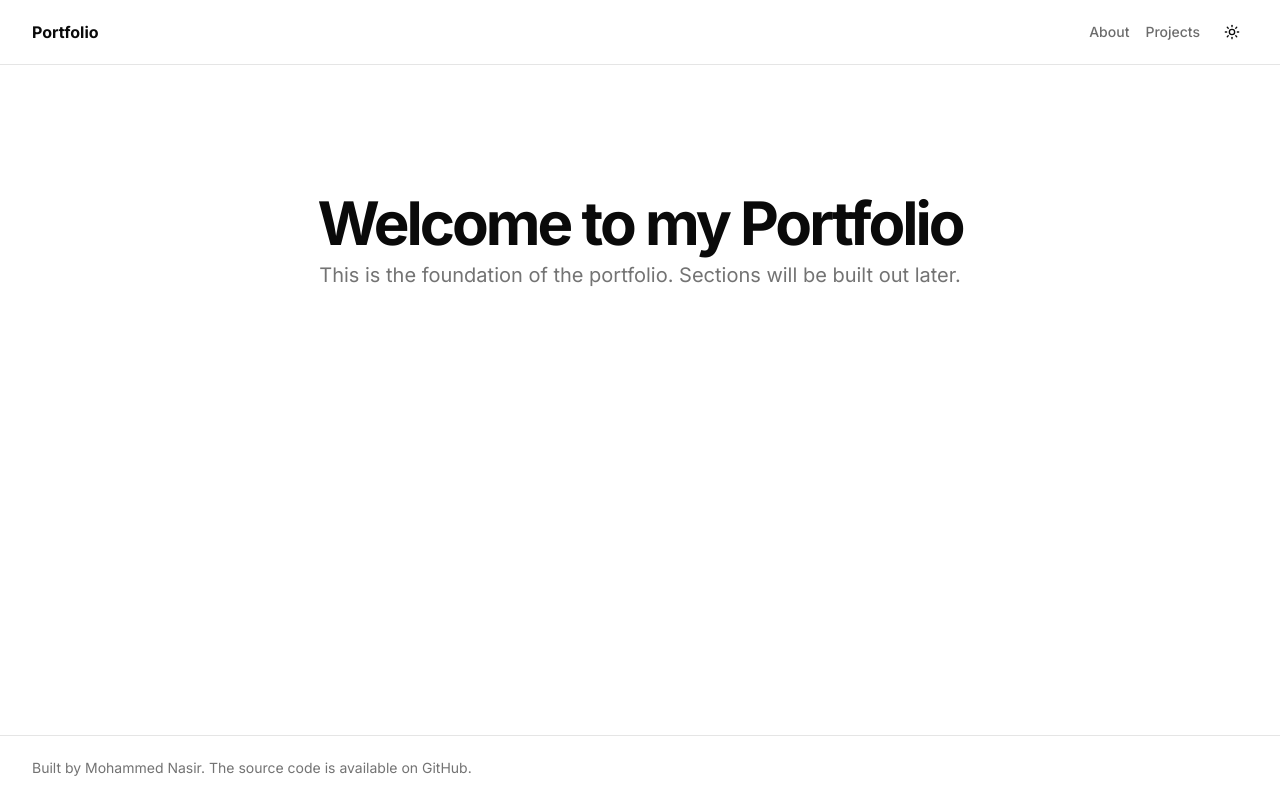
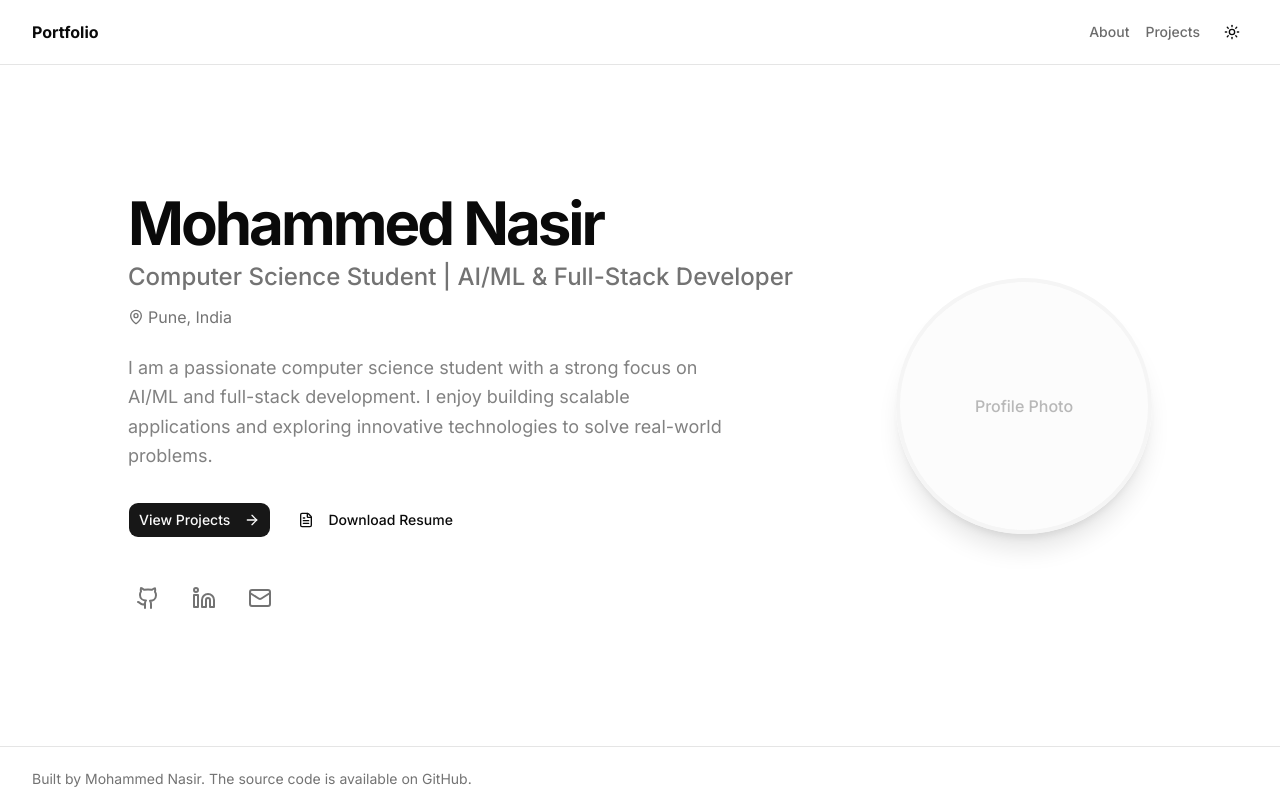
Before and after one commit to manasir747/Portfolio, a Next.js app: page / in a window 1280 px wide. Built offline with nearby package versions, Linux system fonts and the light colour scheme.

Commit message:
Updated homepage

```diff
--- a/src/app/page.tsx
+++ b/src/app/page.tsx
@@ -1,16 +1,112 @@
 import { PageContainer } from "@/components/layout/PageContainer";
+import { buttonVariants } from "@/components/ui/button";
+import { Mail, MapPin, FileText, ArrowRight } from "lucide-react";
+import Link from "next/link";
+
+function GithubIcon(props: React.SVGProps<SVGSVGElement>) {
+  return (
+    <svg
+      {...props}
+      xmlns="http://www.w3.org/2000/svg"
+      width="24"
+      height="24"
+      viewBox="0 0 24 24"
+      fill="none"
+      stroke="currentColor"
+      strokeWidth="2"
+      strokeLinecap="round"
+      strokeLinejoin="round"
+    >
+      <path d="M15 22v-4a4.8 4.8 0 0 0-1-3.2c3 0 6-2 6-5.5.08-1.25-.27-2.48-1-3.5.28-1.15.28-2.35 0-3.5 0 0-1 0-3 1.5-2.64-.5-5.36-.5-8 0C6 2 5 2 5 2c-.3 1.15-.3 2.35 0 3.5A5.403 5.403 0 0 0 4 9c0 3.5 3 5.5 6 5.5-.39.49-.68 1.05-.85 1.65-.17.6-.22 1.23-.15 1.85v4" />
+      <path d="M9 18c-4.51 2-5-2-7-2" />
+    </svg>
+  );
+}
+
+function LinkedinIcon(props: React.SVGProps<SVGSVGElement>) {
+  return (
+    <svg
+      {...props}
+      xmlns="http://www.w3.org/2000/svg"
+      width="24"
+      height="24"
+      viewBox="0 0 24 24"
+      fill="none"
+      stroke="currentColor"
+      strokeWidth="2"
+      strokeLinecap="round"
+      strokeLinejoin="round"
+    >
+      <path d="M16 8a6 6 0 0 1 6 6v7h-4v-7a2 2 0 0 0-2-2 2 2 0 0 0-2 2v7h-4v-7a6 6 0 0 1 6-6z" />
+      <rect width="4" height="12" x="2" y="9" />
+      <circle cx="4" cy="4" r="2" />
+    </svg>
+  );
+}
 
 export default function Home() {
   return (
-    <PageContainer className="py-12 md:py-24 lg:py-32">
-      <section className="flex flex-col items-center justify-center space-y-4 text-center">
-        <div className="space-y-2">
-          <h1 className="text-3xl font-bold tracking-tighter sm:text-4xl md:text-5xl lg:text-6xl/none">
-            Welcome to my Portfolio
-          </h1>
-          <p className="mx-auto max-w-[700px] text-muted-foreground md:text-xl">
-            This is the foundation of the portfolio. Sections will be built out later.
+    <PageContainer className="py-12 md:py-24 lg:py-32 flex flex-col items-center">
+      <section className="flex flex-col-reverse md:flex-row items-center gap-10 md:gap-16 max-w-5xl w-full">
+        <div className="flex-1 space-y-6 text-center md:text-left">
+          <div className="space-y-2">
+            <h1 className="text-4xl font-bold tracking-tighter sm:text-5xl md:text-6xl text-foreground">
+              Mohammed Nasir
+            </h1>
+            <p className="text-xl md:text-2xl font-medium text-muted-foreground">
+              Computer Science Student | AI/ML & Full-Stack Developer
+            </p>
+            <div className="flex items-center justify-center md:justify-start gap-1 text-muted-foreground pt-1">
+              <MapPin className="w-4 h-4" />
+              <span>Pune, India</span>
+            </div>
+          </div>
+
+          <p className="text-base sm:text-lg text-muted-foreground/90 max-w-[600px] leading-relaxed">
+            I am a passionate computer science student with a strong focus on AI/ML and full-stack development. I enjoy building scalable applications and exploring innovative technologies to solve real-world problems.
           </p>
+
+          <div className="flex flex-col sm:flex-row items-center justify-center md:justify-start gap-4 pt-2">
+            <Link href="#projects" className={buttonVariants({ size: "lg", className: "w-full sm:w-auto" })}>
+              View Projects
+              <ArrowRight className="w-4 h-4 ml-2" />
+            </Link>
+            <Link href="/resume.pdf" target="_blank" rel="noopener noreferrer" className={buttonVariants({ variant: "outline", size: "lg", className: "w-full sm:w-auto" })}>
+              <FileText className="w-4 h-4 mr-2" />
+              Download Resume
+            </Link>
+          </div>
+
+          <div className="flex items-center justify-center md:justify-start gap-4 pt-4">
+            <Link
+              href="#"
+              className="text-muted-foreground hover:text-foreground transition-colors p-2"
+              aria-label="GitHub Profile"
+            >
+              <GithubIcon className="w-6 h-6" />
+            </Link>
+            <Link
+              href="#"
+              className="text-muted-foreground hover:text-foreground transition-colors p-2"
+              aria-label="LinkedIn Profile"
+            >
+              <LinkedinIcon className="w-6 h-6" />
+            </Link>
+            <Link
+              href="mailto:example@email.com"
+              className="text-muted-foreground hover:text-foreground transition-colors p-2"
+              aria-label="Email Me"
+            >
+              <Mail className="w-6 h-6" />
+            </Link>
+          </div>
+        </div>
+
+        <div className="flex-shrink-0">
+          <div className="relative w-48 h-48 sm:w-64 sm:h-64 rounded-full border-4 border-muted overflow-hidden bg-muted/30 shadow-xl flex items-center justify-center">
+            {/* Placeholder for Profile Photo */}
+            <span className="text-muted-foreground/50 font-medium">Profile Photo</span>
+          </div>
         </div>
       </section>
     </PageContainer>
```
